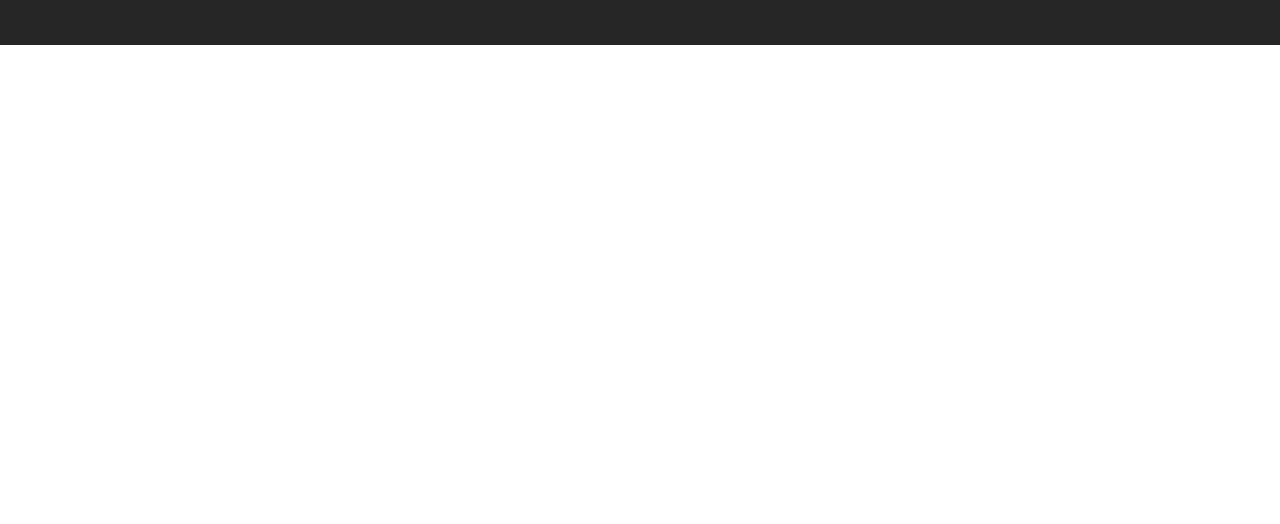
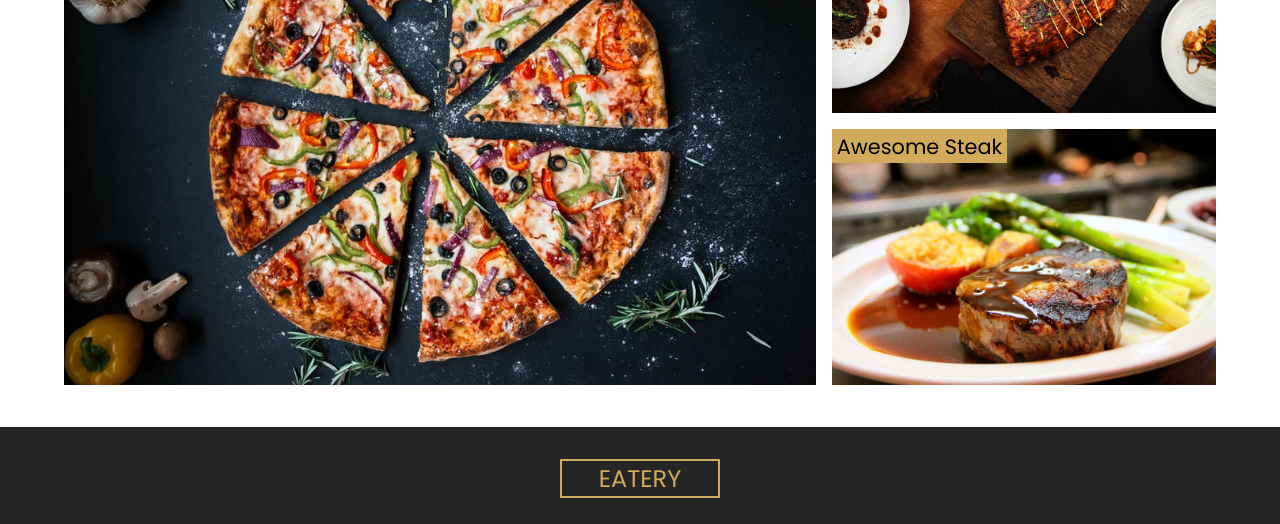
Before and after one commit to Terieyenike/restaurantingatsby, a Gatsby site: page / in a window 1280 px wide. Shown: the part 1500-2024 px from the top of the page. Before the commit the page ends 1545 px from the top, so only its background shows below. Built offline with nearby package versions, Linux system fonts and the light colour scheme; Gatsby itself is replaced by a stand-in of ours.

Commit message:
included the gallery images using staticQuery

```diff
--- /dev/null
+++ b/src/components/HomePageComponents/Gallery.js
@@ -0,0 +1,104 @@
+import React from "react"
+import { Section, styles } from "../../utils"
+import { StaticQuery, graphql } from "gatsby"
+import styled from "styled-components"
+import Img from "gatsby-image"
+
+const SINGLE_IMAGE = graphql`
+  {
+    img1: file(relativePath: { eq: "homeGallery/img-1.jpeg" }) {
+      childImageSharp {
+        fluid(maxWidth: 500) {
+          ...GatsbyImageSharpFluid_tracedSVG
+        }
+      }
+    }
+    img2: file(relativePath: { eq: "homeGallery/img-2.jpeg" }) {
+      childImageSharp {
+        fluid(maxWidth: 500) {
+          ...GatsbyImageSharpFluid_tracedSVG
+        }
+      }
+    }
+    img3: file(relativePath: { eq: "homeGallery/img-3.jpeg" }) {
+      childImageSharp {
+        fluid(maxWidth: 500) {
+          ...GatsbyImageSharpFluid_tracedSVG
+        }
+      }
+    }
+  }
+`
+
+export default function Gallery() {
+  return (
+    <StaticQuery
+      query={SINGLE_IMAGE}
+      render={data => {
+        const img1 = data.img1.childImageSharp.fluid
+        const img2 = data.img2.childImageSharp.fluid
+        const img3 = data.img3.childImageSharp.fluid
+        return (
+          <Section>
+            <GalleryWrapper>
+              <div className="item item-1">
+                <Img fluid={img1} />
+                <p className="info">awesome pizza</p>
+              </div>
+              <div className="item item-2">
+                <Img fluid={img2} />
+                <p className="info">awesome pork</p>
+              </div>
+              <div className="item item-3">
+                <Img fluid={img3} />
+                <p className="info">awesome steak</p>
+              </div>
+            </GalleryWrapper>
+          </Section>
+        )
+      }}
+    />
+  )
+}
+
+const GalleryWrapper = styled.div`
+  display: grid;
+  grid-template-columns: auto;
+  row-gap: 1rem;
+  .item {
+    position: relative;
+  }
+  .info {
+    position: absolute;
+    top: 0;
+    left: 0;
+    background: ${styles.colors.mainYellow};
+    padding: 0.1rem 0.3rem;
+    text-transform: capitalize;
+  }
+  @media only screen and (min-width: 576px) {
+    grid-template-columns: 1fr 1fr;
+    column-gap: 1rem;
+  }
+  @media only screen and (min-width: 768px) {
+    grid-template-columns: repeat(3, 1fr);
+  }
+  @media only screen and (min-width: 992px) {
+    .gatsby-image-wrapper {
+      height: 100%;
+    }
+    grid-template-areas:
+      "item-one item-one item-two item-two"
+      "item-one item-one item-three item-three";
+
+    .item-1 {
+      grid-area: item-one;
+    }
+    .item-2 {
+      grid-area: item-two;
+    }
+    .item-3 {
+      grid-area: item-three;
+    }
+  }
+`
--- a/src/pages/index.js
+++ b/src/pages/index.js
@@ -2,6 +2,7 @@
 import { HomeHeader, Banner, BannerButton } from "../utils"
 import img from "../images/bcg/homeBcg.jpeg"
 import QuickInfo from "../components/HomePageComponents/QuickInfo"
+import Gallery from "../components/HomePageComponents/Gallery.js"
 // import { Link } from "gatsby"
 
 import Layout from "../components/layout"
@@ -16,6 +17,7 @@
       </Banner>
     </HomeHeader>
     <QuickInfo />
+    <Gallery />
   </Layout>
 )
 
```
